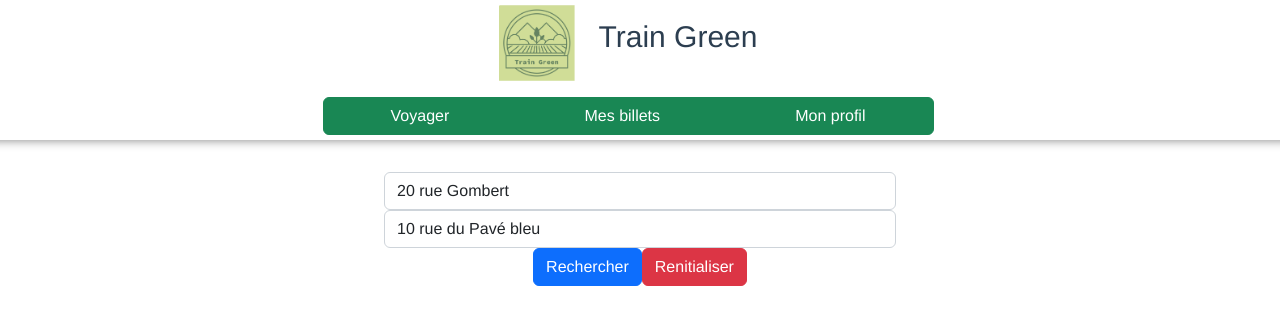
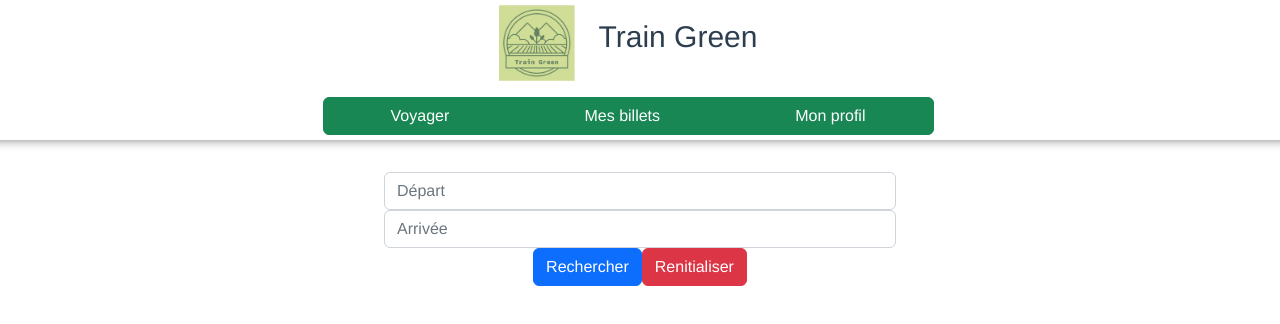
Before and after one commit to TheoZeisler/Train-Green-Front, a Vue app in the folder front/: page / in a window 1280 px wide. Shown: the top 324 px of the page. Built offline with nearby package versions, Linux system fonts and the light colour scheme.

Commit message:
feat: display result

```diff
--- a/front/src/components/FormTrainGreen.vue
+++ b/front/src/components/FormTrainGreen.vue
@@ -27,8 +27,8 @@ export default defineComponent({
   name: "FormTrainGreen",
   data() {
     return {
-      departure: '20 rue Gombert',
-      arrival: '10 rue du Pavé bleu',
+      departure: '',
+      arrival: '',
       show: true,
       sections : {
         all: {} as any,
```
